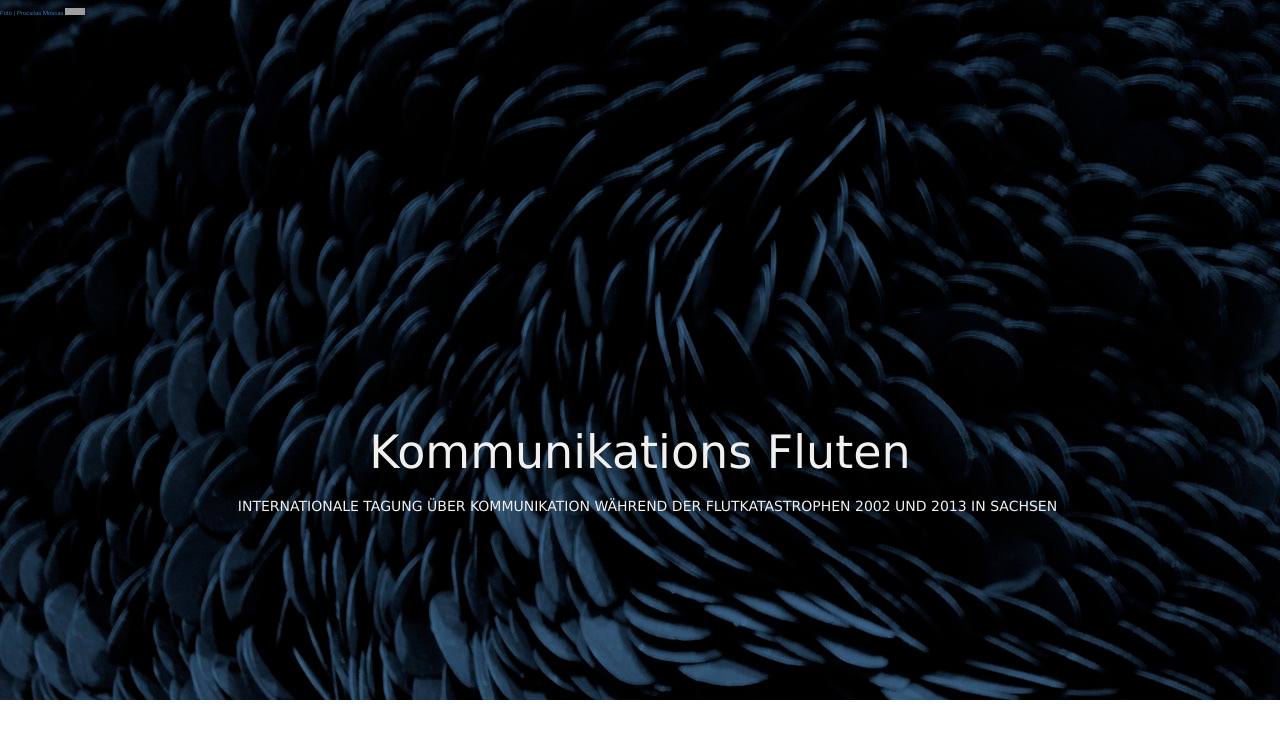
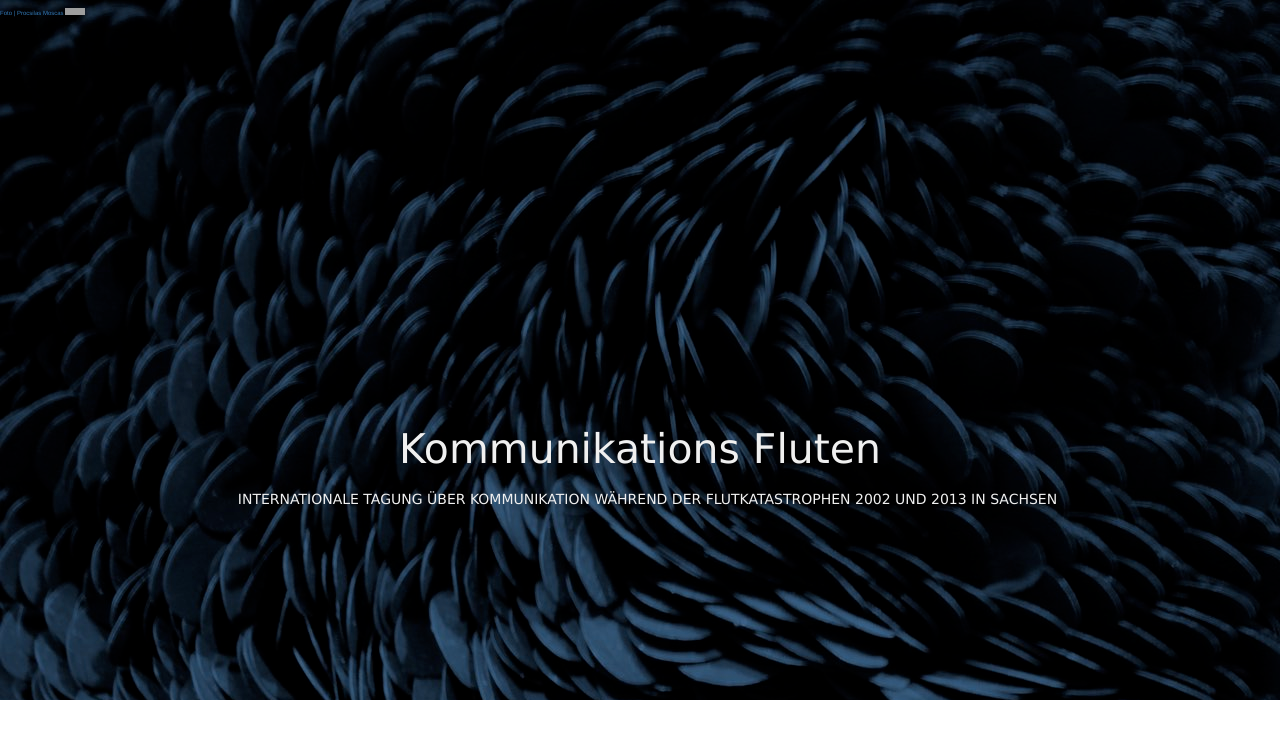
Before and after one commit to susedev/test, a Jekyll site: the page built from index.html, in a window 1280 px wide. Shown: the top 730 px of the page. Built offline with Jekyll 4.4.1, drawn with Linux system fonts in a browser that asks for light colours; nearby versions of some CDN libraries; grey boxes are pictures that could not be loaded.

Commit message:
Update home.html

```diff
--- a/_layouts/home.html
+++ b/_layouts/home.html
@@ -11,7 +11,7 @@
 <header class="intro-header" style="background-image: url('{{ site.base_url }}/background-1280x800.jpg'); display: block; max-height: 100%; max-width: 100%;">
     <a href="https://www.flickr.com/photos/procsilas/3010458671/in/photostream/" style="font-size: 6px; color:#808080,"> Foto | Procsilas Moscas </a>
     <a rel="license" href="http://creativecommons.org/licenses/by/2.0/"><img alt="Creative Commons License" style="height: 7px; width: 20px; position:right;" src="https://i.creativecommons.org/l/by/2.0/88x31.png" /></a></p>
-    <a href="{{ site.base_url }}/konferenz-kommunikationsfluten.html"><p style="font-family: Verdana,Geneva,sans-serif; color:#F0F0F0; font-size: 46px; text-align: center; margin-top:400px; margin-bottom: ">Kommunikations Fluten</p></a>
+    <a href="{{ site.base_url }}/konferenz-kommunikationsfluten.html"><p style="font-family: Verdana,Geneva,sans-serif; color:#F0F0F0; font-size: 46px; font-size: 3.2vmax; text-align: center; margin-top:400px; margin-bottom: ">Kommunikations Fluten</p></a>
     <a href="{{ site.base_url }}/konferenz-kommunikationsfluten.html"><p style="font-family: Verdana,Geneva,sans-serif; font-size:14px; color:#F0F0F0; text-align: center; text-transform: uppercase;  padding-bottom:50px; margin-left: 15px;">Internationale Tagung über Kommunikation während der Flutkatastrophen 2002 und 2013 in Sachsen</p></a>
  </header>
 
```
